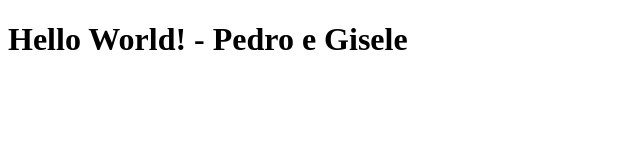
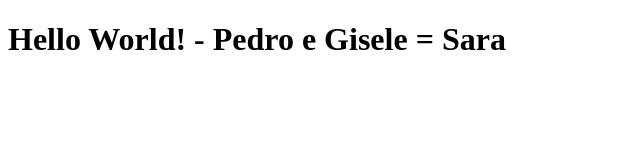
Before and after one commit to pedroaugustoferreira/my-app01, a plain HTML site: page index.html in a window 1280 px wide. Shown: the whole page, without its empty margins (0-640 px from the left). Drawn offline with Linux system fonts and the light colour scheme.

Commit message:
Update index.html

```diff
--- a/index.html
+++ b/index.html
@@ -6,6 +6,6 @@
     <title>Hello World! Site Title</title>
   </head>
   <body>
-    <h1>Hello World! - Pedro e Gisele</h1>
+    <h1>Hello World! - Pedro e Gisele = Sara</h1>
   </body>
 </html>
```
